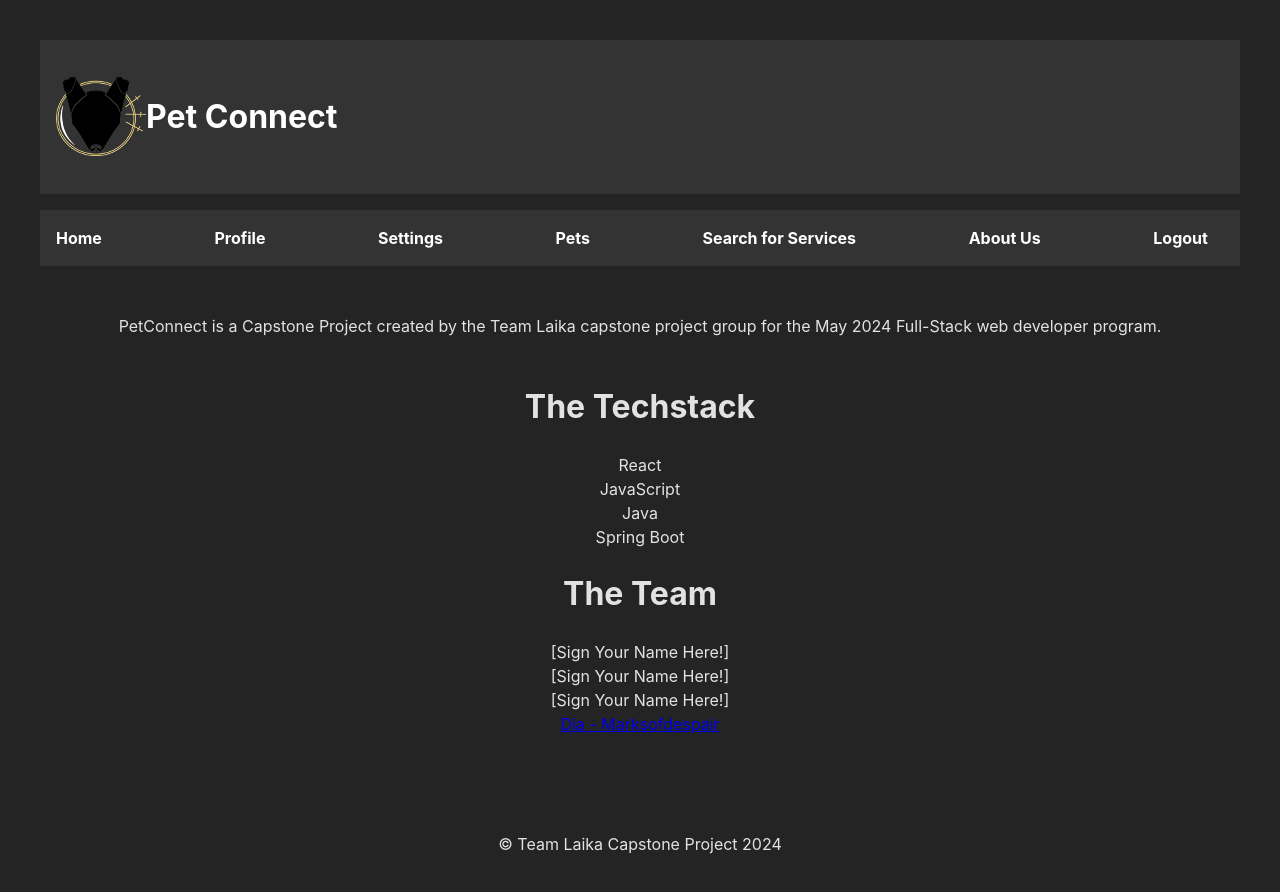
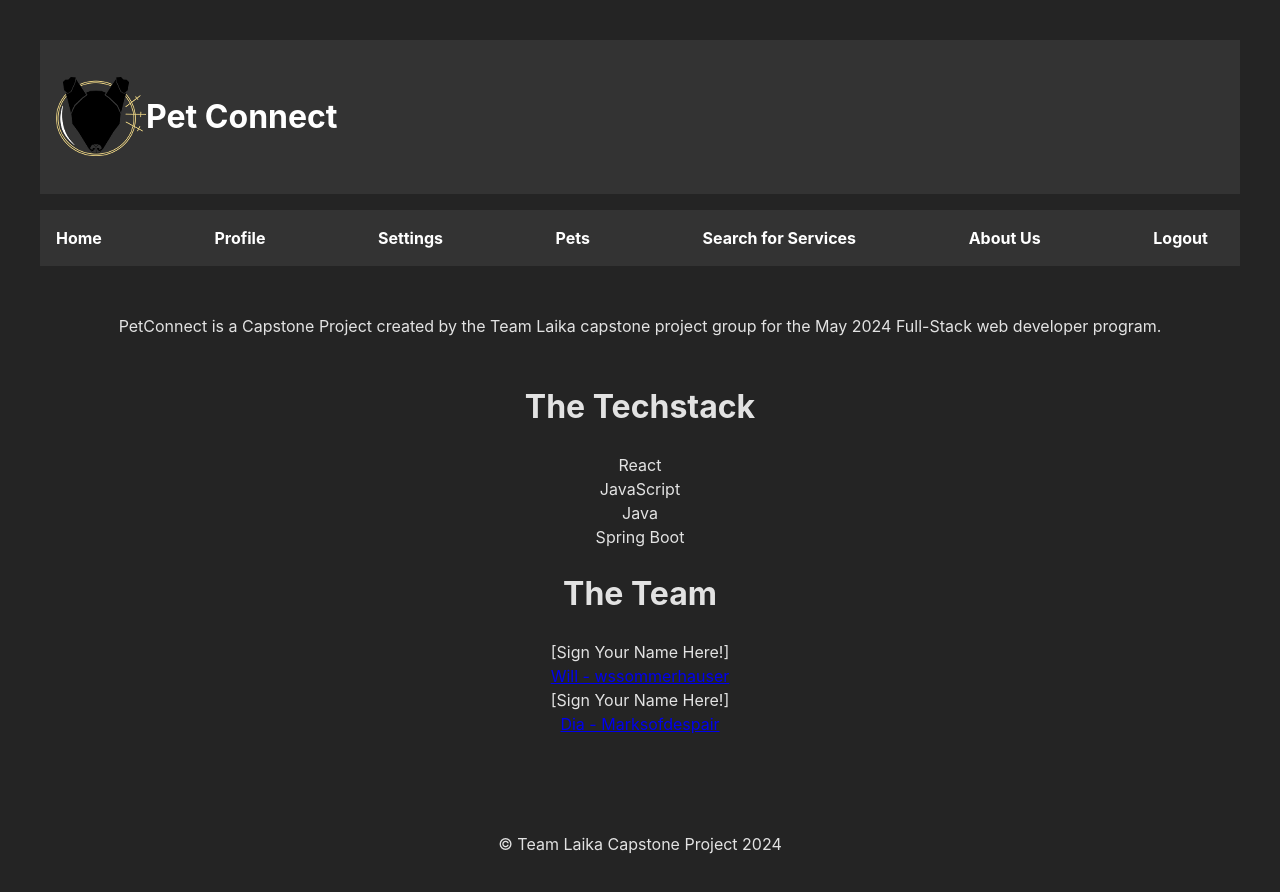
Before and after one commit to marksofdespair/PetConnect-React, a React (Vite) app: page /AboutUs in a window 1280 px wide. Shown: the top 892 px of the page. Built offline with nearby package versions, Linux system fonts and the light colour scheme.

Commit message:
Update AboutUs.jsx
added name and repo

```diff
--- a/src/Pages/AboutUs.jsx
+++ b/src/Pages/AboutUs.jsx
@@ -19,7 +19,7 @@ const AboutUs = () => {
                 <p><h1>The Team</h1></p>
                 <ul style={{ listStyleType: 'none', padding: 0 }}>
                     <li>[Sign Your Name Here!]</li>
-                    <li>[Sign Your Name Here!]</li>
+                    <li><a href="https://github.com/wssommerhauser" target="_blank" rel="noopener noreferrer">Will - wssommerhauser</a></li>
                     <li>[Sign Your Name Here!]</li>
                     <li><a href="https://github.com/marksofdespair" target="_blank" rel="noopener noreferrer">Dia - Marksofdespair</a></li>
                 </ul>
```
